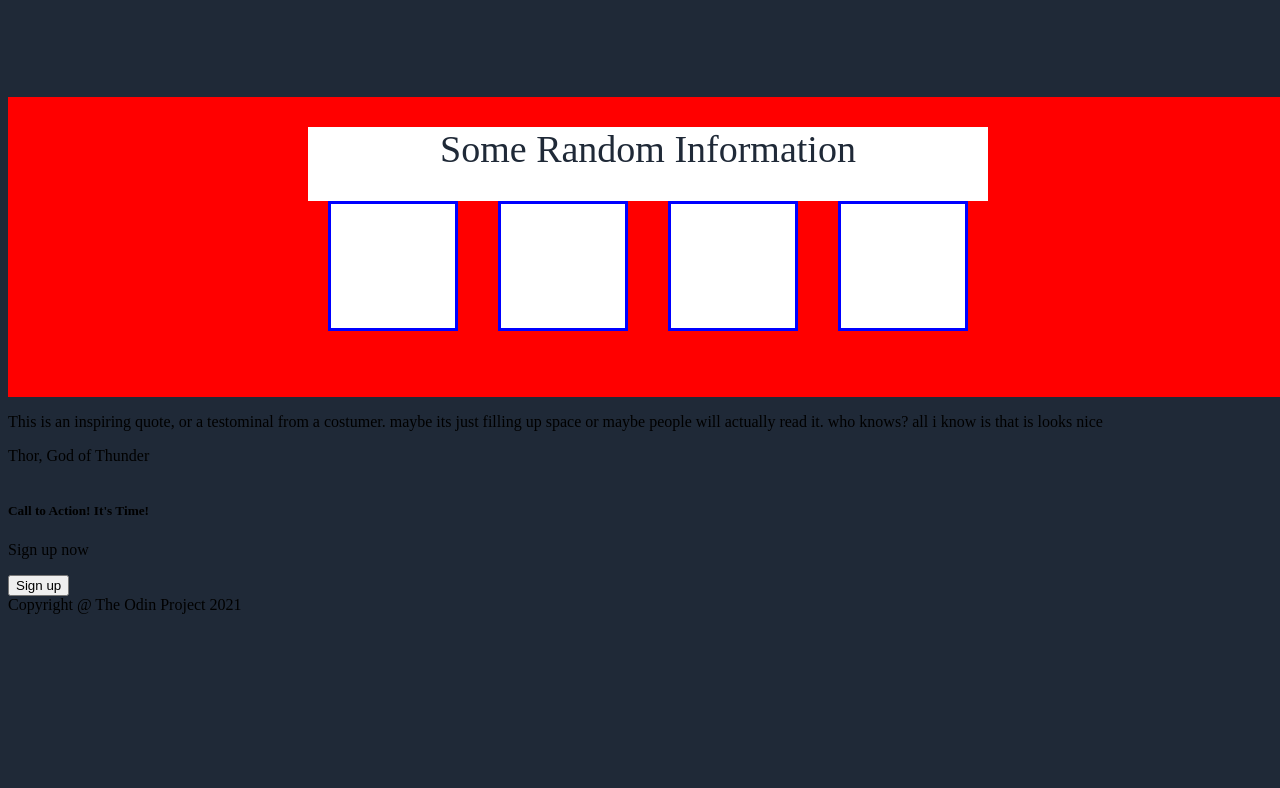
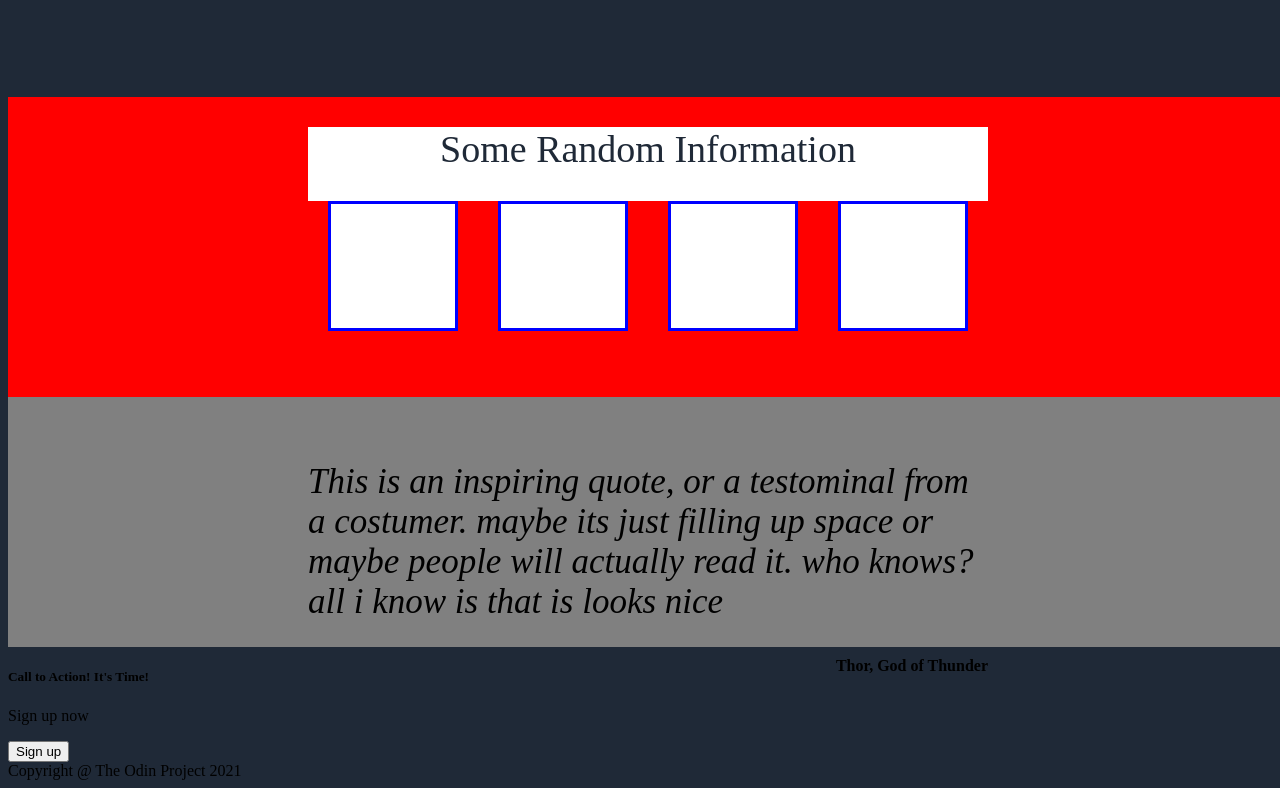
Before and after one commit to Transfer101/landing-page, a plain HTML site: page index.html in a window 1280 px wide. Shown: the part 584-1372 px from the top of the page. Before the commit the page ends 1206 px from the top, so only its background shows below. Drawn offline with Linux system fonts and the light colour scheme.

Commit message:
index.html stylels.css

```diff
--- a/index.html
+++ b/index.html
@@ -37,8 +37,8 @@
             </div>
         </section>
         <section class="section-three">
-            <p>This is an inspiring quote, or a testominal from a costumer. maybe its just filling up space or maybe people will actually read it. who knows? all i know is that is looks nice</p>
-            <p>Thor, God of Thunder</p>
+            <p class="quote"><em>This is an inspiring quote, or a testominal from a costumer. maybe its just filling up space or maybe people will actually read it. who knows? all i know is that is looks nice</em></p>
+            <p class="author">Thor, God of Thunder</p>
         </section>
         <section class="section-four">
             <div>
--- a/styles.css
+++ b/styles.css
@@ -119,3 +119,27 @@ body {
     height: 130px;
     gap: 40px;
 }
+
+
+/* SECTION THREE */
+
+.section-three {
+    background: gray;
+    padding-right:300px;
+    padding-left: 300px;
+    height:250px;
+}
+
+.section-three .quote {
+    font-size: 35px;
+    display: flex;
+    flex-wrap:wrap;
+    justify-content: center;
+    padding-top: 30px;
+}
+
+.section-three .author {
+    display: flex;
+    justify-content: flex-end;
+    font-weight:bold;
+}
```
